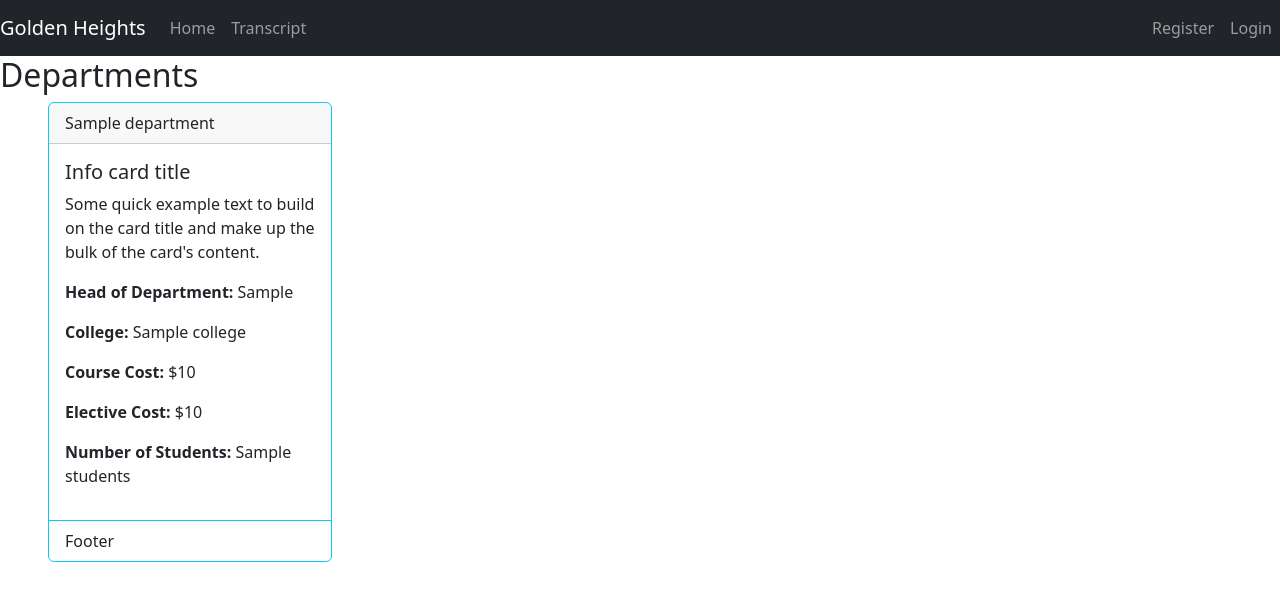
After one commit to spencerbbrian/portfolio, a Flask app: template golden-heights/gh_app/goldenheights/templates/gh-departments.html in a window 1280 px wide. The commit adds this page. Shown: the top 601 px of the page. Run offline with Flask 3, Linux system fonts and the light colour scheme; the template is opened without the code that fills it: most values are stand-ins (such as "Sample title", 1, 10 or a date in 2020).

Commit message:
Add departments page with department listing; update navigation links

```diff
--- a/golden-heights/gh_app/goldenheights/routes.py
+++ b/golden-heights/gh_app/goldenheights/routes.py
@@ -63,6 +63,11 @@ def students_page():
         max=max,
         min=min
     )
+
+@app.route('/departments')
+def departments_page():
+    departments_list = departments.find({}).sort('department', ASCENDING)
+    return render_template('gh-departments.html', departments_list=departments_list)
 
 @app.route('/register', methods=['GET', 'POST'])
 def register_page():
--- /dev/null
+++ b/golden-heights/gh_app/goldenheights/templates/gh-departments.html
@@ -0,0 +1,31 @@
+{% extends 'gh-base.html' %}
+{% block title %}
+Students
+{% endblock %}
+
+{% block content %}
+<h2>Departments</h2>
+
+<div class="department-cards row g-3 px-5"> <!-- px-3 adds horizontal padding on both sides -->
+    {% for department in departments_list %}
+        <div class="col-md-3"> <!-- 3 columns per card -->
+            <div class="card border-info" style="max-width: 18rem;">
+                <div class="card-header">{{ department.department }}</div>
+                <div class="card-body">
+                    <h5 class="card-title">Info card title</h5>
+                    <p class="card-text">Some quick example text to build on the card title and make up the bulk of the card's content.</p>
+                    <p><strong>Head of Department:</strong> {{ department.Head_of_Department }}</p>
+                    <p><strong>College:</strong> {{ department.college }}</p>
+                    <p><strong>Course Cost:</strong> ${{ department.course_cost }}</p>
+                    <p><strong>Elective Cost:</strong> ${{ department.elective_cost }}</p>
+                    <p><strong>Number of Students:</strong> {{ department.students }}</p>
+                </div>
+                <div class="card-footer bg-transparent border-info">Footer</div>
+            </div>
+        </div>
+    {% endfor %}
+</div>
+
+
+
+{% endblock %}
--- a/golden-heights/gh_app/goldenheights/templates/gh-home.html
+++ b/golden-heights/gh_app/goldenheights/templates/gh-home.html
@@ -15,7 +15,7 @@ Golden Heights
             <a href="/catalogue">Catalogue</a>
             <a href="/students">Students List</a>
             <a href="/enroll">Apply</a>
-            <a href="/catalog">Departments</a>
+            <a href="/departments">Departments</a>
             <a href="/add-grades">Housing</a>
         </nav>
 
```
